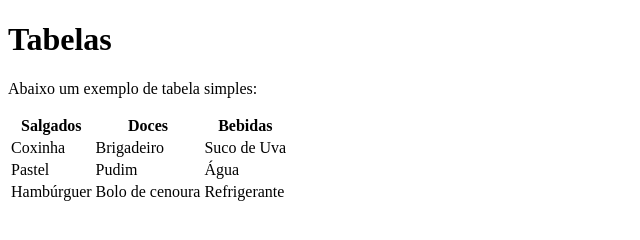
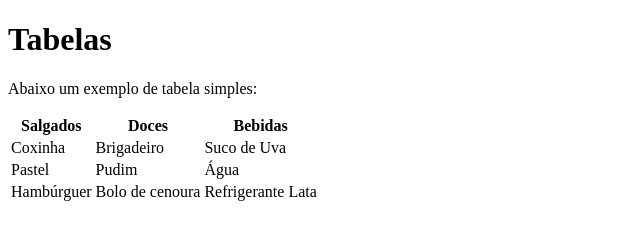
Before and after one commit to Oliveiraps/Aula-tabela-devemdobro, a plain HTML site: page index.html in a window 1280 px wide. Shown: the full height of the page, 0-640 px from the left. Drawn offline with Linux system fonts and the light colour scheme.

Commit message:
troca de refrigerante para refrigerante em lata

```diff
--- a/index.html
+++ b/index.html
@@ -29,7 +29,7 @@
       <tr>
         <td>Hambúrguer</td>
         <td>Bolo de cenoura</td>
-        <td>Refrigerante</td>
+        <td>Refrigerante Lata</td>
       </tr>
     </table>
   </body>
```
